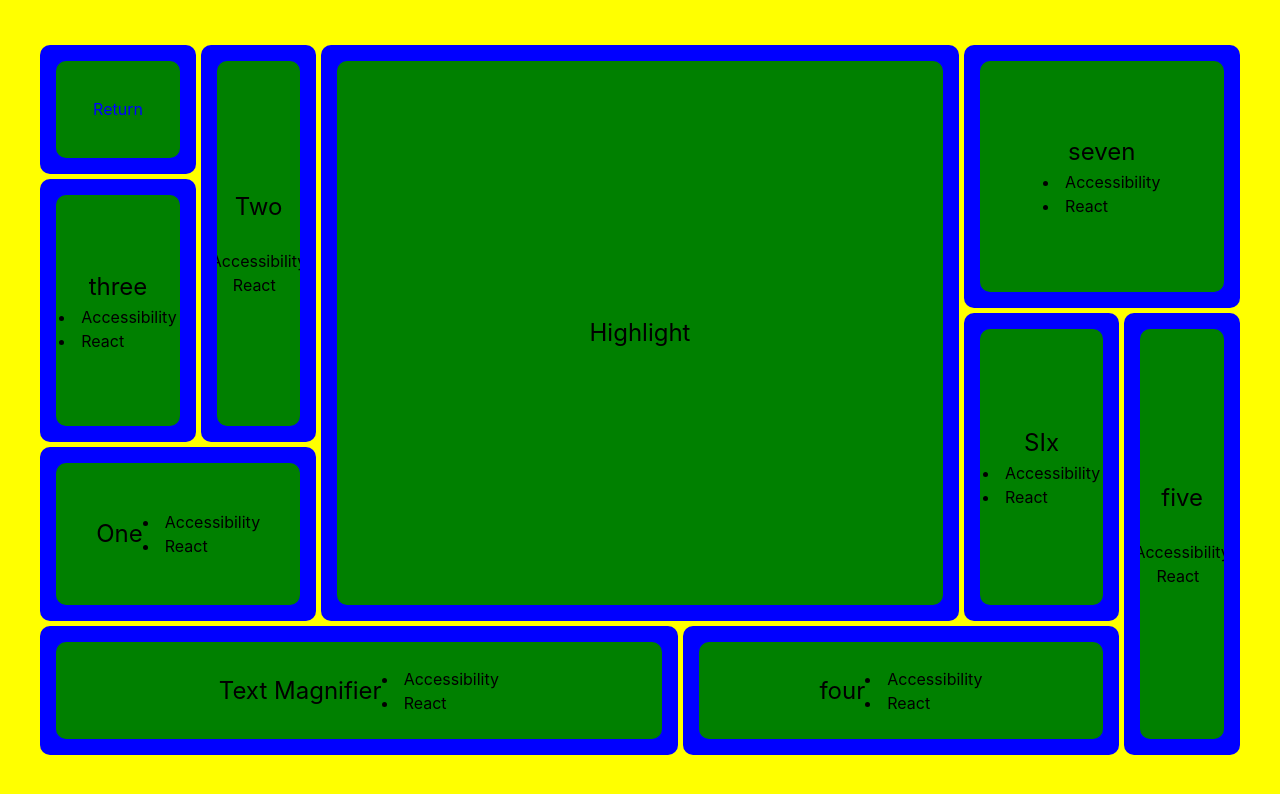
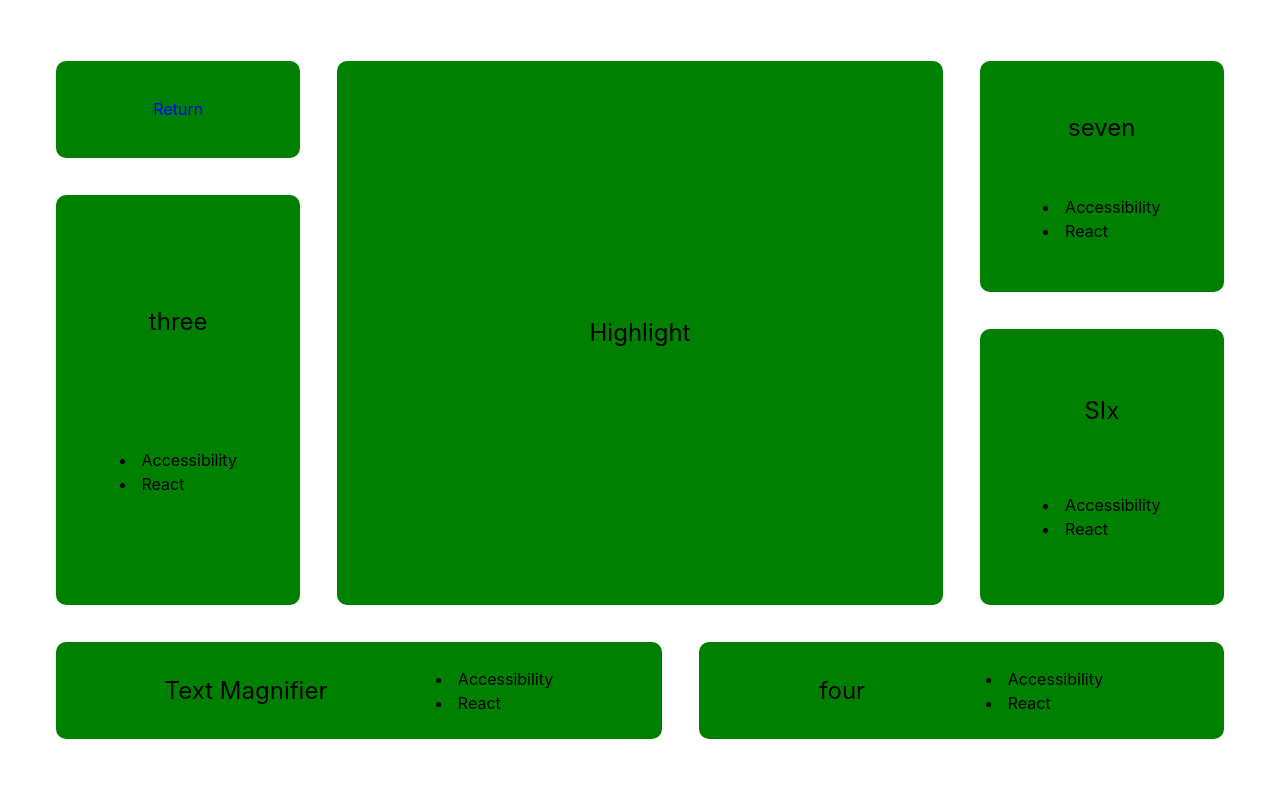
Before and after one commit to SHerlihy/bento-site, a React (Vite) app: page / in a window 1280 px wide. Shown: the top 794 px of the page. Built offline with nearby package versions, Linux system fonts and the light colour scheme.

Commit message:
add higlight shadow

```diff
--- a/src/App.tsx
+++ b/src/App.tsx
@@ -5,54 +5,42 @@ css
 import bentoStyles from './bentoStyles.module.css'
 
 function App() {
-    bentoStyles
   return (
     <>
         <main className={`${bentoStyles.grid}`}>
-                <Panel rowBegin={2} rowEnd={5} colBegin={2} colEnd={6}>
+                <Panel rowBegin={2} rowEnd={5} colBegin={2} colEnd={9}>
+                    <div className={`${bentoStyles.card}`}>
                     <article>
                         <p>
                             Return
                         </p>
                     </article>
+                    </div>
                 </Panel>
 
                 <Panel rowBegin={2} rowEnd={15} colBegin={9} colEnd={25}>
+                    <div className={`${bentoStyles.card}`}>
                     <article>
                         <h2>
                             Highlight
                         </h2>
                     </article>
+                    </div>
                 </Panel>
 
-                <Panel rowBegin={11} rowEnd={15} colBegin={2} colEnd={9}>
-                    <PanelRow>
-                        <PanelContent
-                        items={["Accessibility", "React"]}
-                        title="One"
-                        />
-                    </PanelRow>
-                </Panel>
-
-                <Panel rowBegin={2} rowEnd={11} colBegin={6} colEnd={9}>
-                    <PanelCol>
-                        <PanelContent
-                        items={["Accessibility", "React"]}
-                        title="Two"
-                        />
-                    </PanelCol>
-                </Panel>
-
-                <Panel rowBegin={5} rowEnd={11} colBegin={2} colEnd={6}>
+                <Panel rowBegin={5} rowEnd={15} colBegin={2} colEnd={9}>
+                    <div className={`${bentoStyles.card}`}>
                     <PanelCol>
                         <PanelContent
                         items={["Accessibility", "React"]}
                         title="three"
                         />
                     </PanelCol>
+                    </div>
                 </Panel>
 
                 <Panel rowBegin={15} rowEnd={18} colBegin={2} colEnd={18}>
+                    <div className={`${bentoStyles.card}`}>
                     <PanelRow>
                         <PanelContent
                         items={["Accessibility", "React"]}
@@ -60,42 +48,40 @@ function App() {
                         >
                         </PanelContent>
                     </PanelRow>
+                    </div>
                 </Panel>
 
-                <Panel rowBegin={15} rowEnd={18} colBegin={18} colEnd={29}>
+                <Panel rowBegin={15} rowEnd={18} colBegin={18} colEnd={32}>
+                    <div className={`${bentoStyles.card}`}>
                     <PanelRow>
                         <PanelContent
                         items={["Accessibility", "React"]}
                         title="four"
                         />
                     </PanelRow>
+                    </div>
                 </Panel>
 
-                <Panel rowBegin={8} rowEnd={18} colBegin={29} colEnd={32}>
-                    <PanelCol>
-                        <PanelContent
-                        items={["Accessibility", "React"]}
-                        title="five"
-                        />
-                    </PanelCol>
-                </Panel>
-
-                <Panel rowBegin={8} rowEnd={15} colBegin={25} colEnd={29}>
+                <Panel rowBegin={8} rowEnd={15} colBegin={25} colEnd={32}>
+                    <div className={`${bentoStyles.card}`}>
                     <PanelCol>
                         <PanelContent
                         items={["Accessibility", "React"]}
                         title="SIx"
                         />
                     </PanelCol>
+                    </div>
                 </Panel>
 
                 <Panel rowBegin={2} rowEnd={8} colBegin={25} colEnd={32}>
+                    <div className={`${bentoStyles.card}`}>
                     <PanelCol>
                         <PanelContent
                         items={["Accessibility", "React"]}
                         title="seven"
                         />
                     </PanelCol>
+                    </div>
                 </Panel>
         </main>
     </>
--- a/src/bentoStyles.module.css
+++ b/src/bentoStyles.module.css
@@ -11,8 +11,6 @@ main {
 
     column-gap: 5px;
     row-gap: 5px;
-
-    background-color: yellow;
 }
 
 section {
@@ -20,15 +18,17 @@ section {
     height: 100%;
     width: 100%;
 
-    border: 1rem solid transparent;
-    border-radius: 10px;
-
-    background-color: blue;
+    padding: 1rem;
 }
 
-section:hover {
-    background-color: rgba(0,0,0,0.5);
-    border: 1rem solid rgba(0,0,0,0.5);
+.card {
+    height: 100%;
+    width: 100%;
+}
+
+.card:hover {
+    border-radius: 10px;
+    box-shadow: 0 0 5px 5px white;
 }
 
 article {
--- a/src/panels/panel.module.css
+++ b/src/panels/panel.module.css
@@ -1,9 +1,11 @@
 .panel_row {
     display: flex;
     flex-direction: row;
+    justify-content: space-evenly;
 }
 
 .panel_col {
     display: flex;
     flex-direction: column;
+    justify-content: space-evenly;
 }
```
